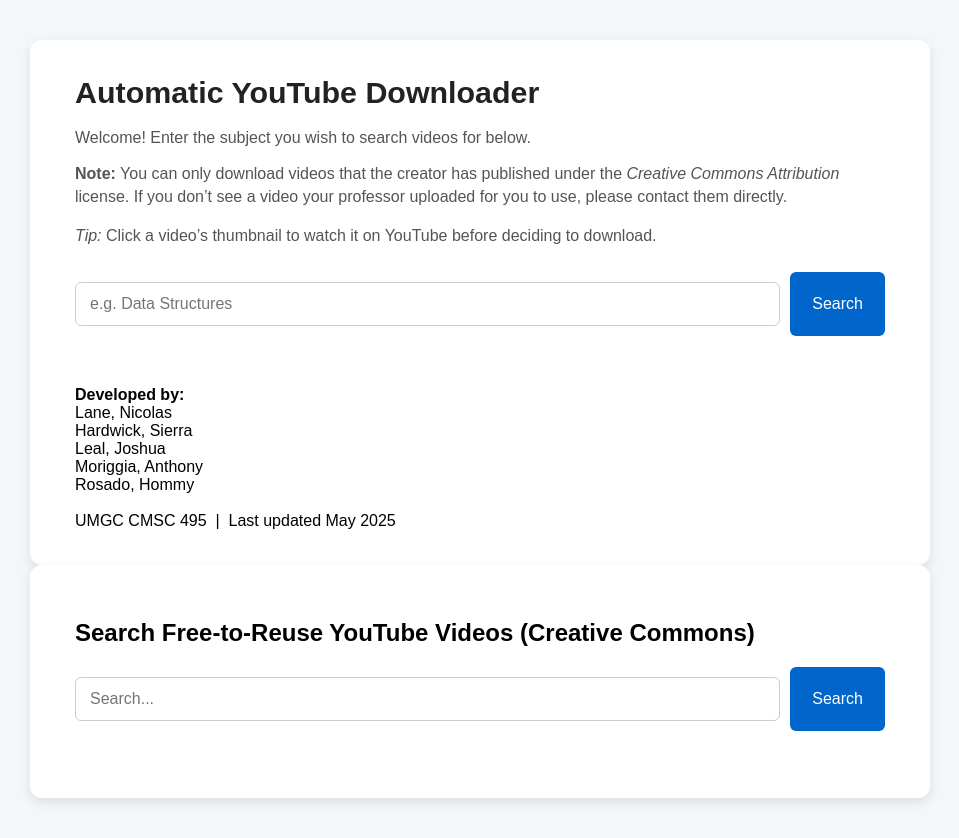
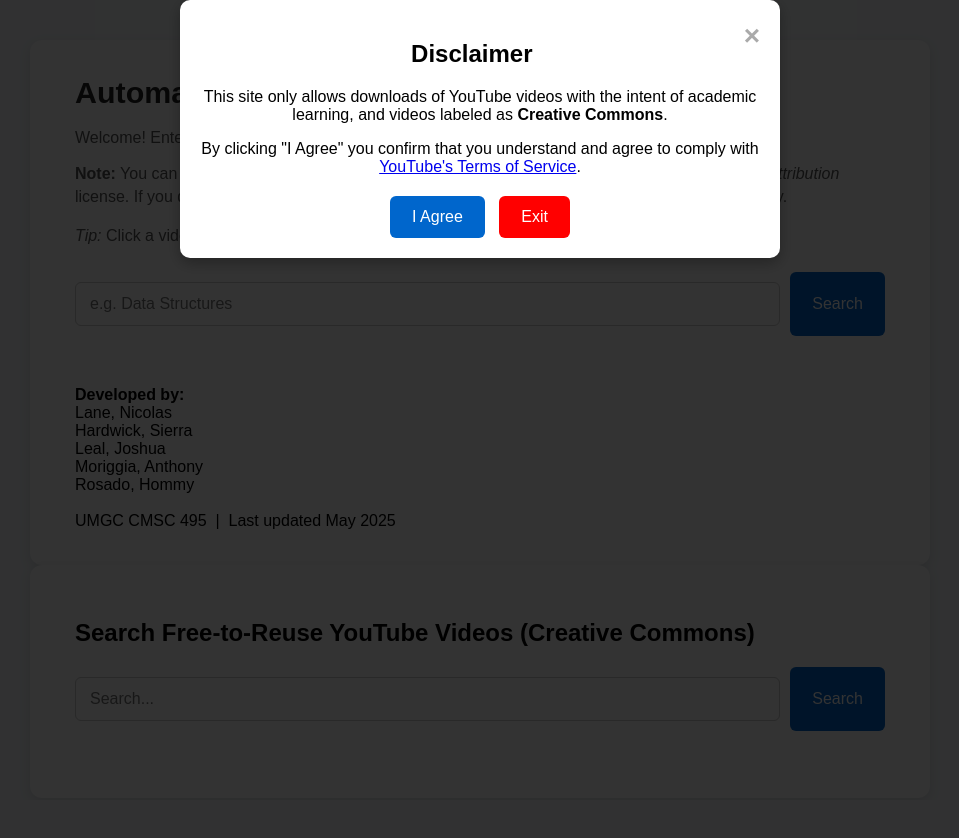
Before and after one commit to hommyrosado/UMGC_Capstone, a Flask app: page / in a window 1280 px wide. Shown: the whole page, without its empty margins (160-1119 px from the left). After the commit the page ends 731 px from the top, so only its background shows below. Run offline with Flask 3, Linux system fonts and the light colour scheme; some libraries are stand-ins or nearby versions.

Commit message:
Update index.html
Disclaimer pop up window.

```diff
--- a/templates/index.html
+++ b/templates/index.html
@@ -156,6 +156,88 @@
                 </a>
             </div>
         {% endfor %}
+
+        <!-- Reference https://www.w3schools.com/howto/howto_css_modals.asp
+     This modual pop was made from the resources of the www.w3schools.com link. This makes a pop up window appear before the end user is allowed to
+     enter the site by clicking the I agree button. If they do not agree they will hit exit button which will redirect them to google, and not allow
+     them to continue on forward with access to the website. The popup also includes a link to YouTube's user agreement policies.  -->
+
+    <div id="myModal" class="modal">
+        <div class="modal-content">
+            <span class="close">&times;</span>
+            <h2>Disclaimer</h2>
+            <p>This site only allows downloads of YouTube videos with the intent of academic learning, and videos labeled as <strong>Creative Commons</strong>.</p>
+            <p>By clicking "I Agree" you confirm that you understand and agree to comply with
+            <a href="https://www.youtube.com/t/terms" target="_blank">YouTube's Terms of Service</a>.</p>
+            <div style ="margin-top: 20px;">
+                <button onclick="agreeDisclaimer()">I Agree</button>
+                <button onclick="exitSite()" style="background:red; color:white; margin-left: 10px;">Exit</button>
+            </div>
+        </div>
+    </div>
+
+    <style>
+    .modal{
+        display: block;
+        position: fixed;
+        z-index: 9999;
+        left: 0;
+        top: 0;
+        width: 100vw;
+        height: 100vh;
+        overflow: hidden;
+        background-color: rgba(0,0,0,0.8);
+    }
+
+    .modal-content{
+        background-color: #fff;
+        margin: auto;
+        padding: 20px;
+        border-radius: 10px;
+        width: 90%;
+        max-width: 600px;
+        font-family: Arial;
+        text-align: center;
+        box-shadow: 0 5px 15px rgba(0, 0, 0, 0.3);
+    }
+
+
+    .close{
+        color: #aaa;
+        float: right;
+        font-size: 28px;
+        font-weight: bold;
+        cursor: pointer;
+    }
+
+    .close:hover,
+    .close:focus{
+        color: black;
+    }
+
+    </style>
+
+    <script>
+    var modal = document.getElementById("myModal");
+    var span =document.getElementsByClassName("close")[0];
+
+    span.onclick = function(){
+        exitSite();
+    }
+
+    function agreeDisclaimer(){
+        modal.style.display = "none";
+        document.body.style.overflow = "auto";
+    }
+
+    function exitSite() {
+        alert("You must agree to use this site.");
+        window.location.href = "https://www.google.com";
+    }
+
+    document.body.style.overflow = "hidden";
+    </script>
+
     </div>
 </body>
 </html>
```
